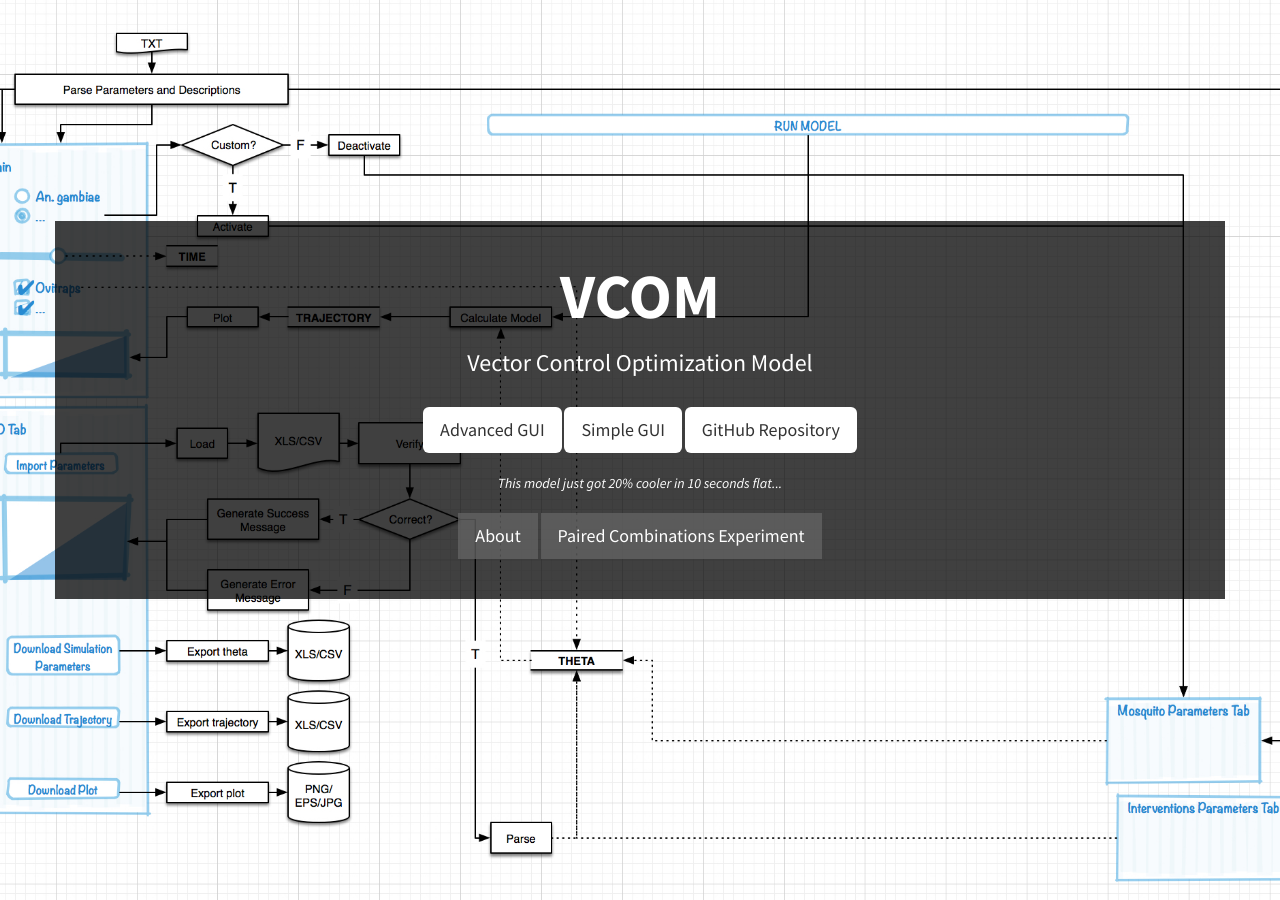
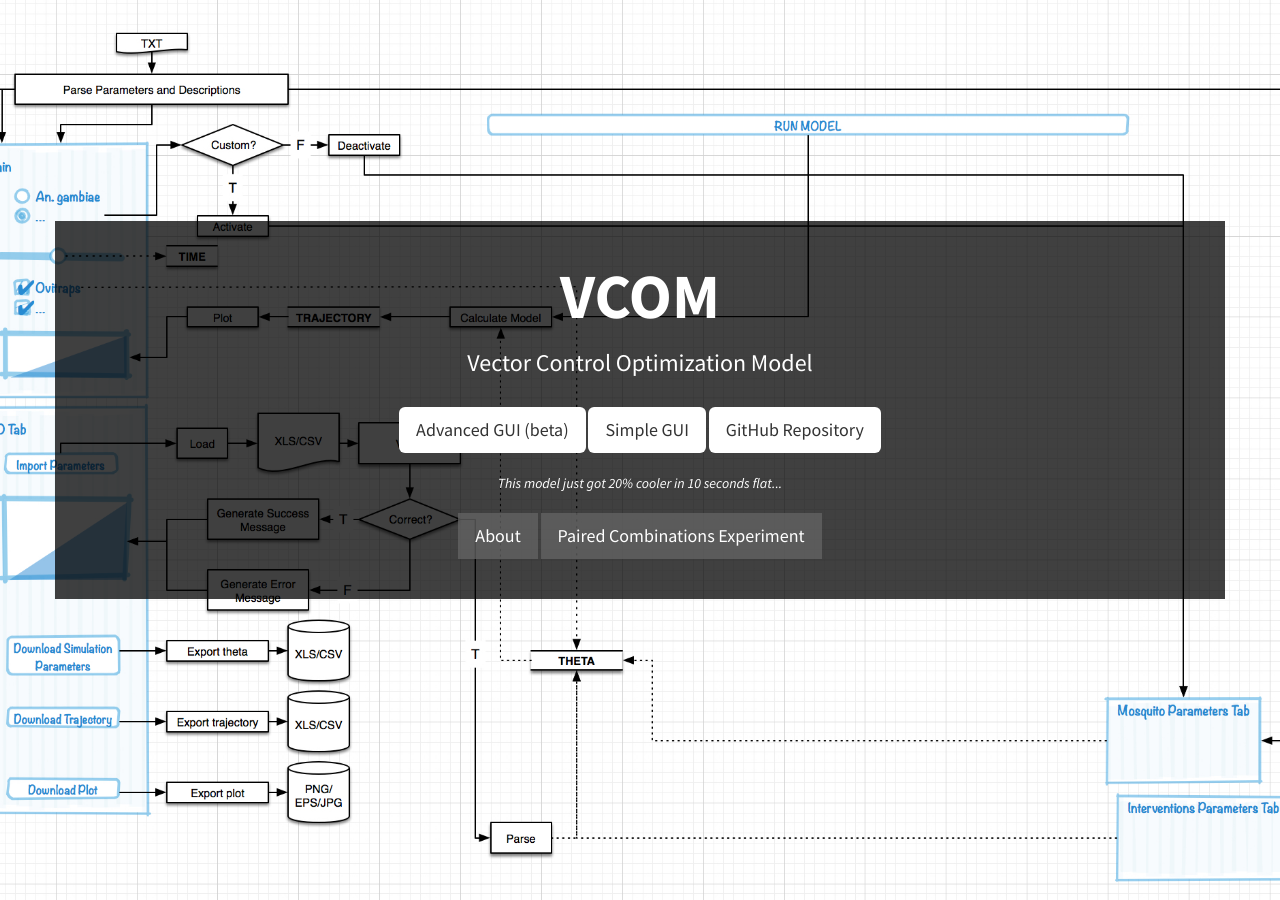
Before and after one commit to skiware/VCOM, a Jekyll site: the page built from index.html, in a window 1280 px wide and 900 px high. Built offline with Jekyll 4.4.1, drawn with Linux system fonts in a browser that asks for light colours.

Commit message:
Added "beta" label to Advanced button

```diff
--- a/_includes/header.html
+++ b/_includes/header.html
@@ -6,7 +6,7 @@
             <h1>VCOM</h1>
             <h3>Vector Control Optimization Model</h3>
             <br>
-            <a href="https://chipdelmal.shinyapps.io/AnotherSunnyDay/" class="btn btn-light btn-lg">Advanced GUI</a>
+            <a href="https://chipdelmal.shinyapps.io/AnotherSunnyDay/" class="btn btn-light btn-lg">Advanced GUI (beta)</a>
             <a href="https://chipdelmal.shinyapps.io/SkyBlueSky/" class="btn btn-light btn-lg">Simple GUI</a>
             <a href="https://github.com/Chipdelmal/VCOM" class="btn btn-light btn-lg">GitHub Repository</a><br><br>
             <i>This model just got 20% cooler in 10 seconds flat...</i>
```
